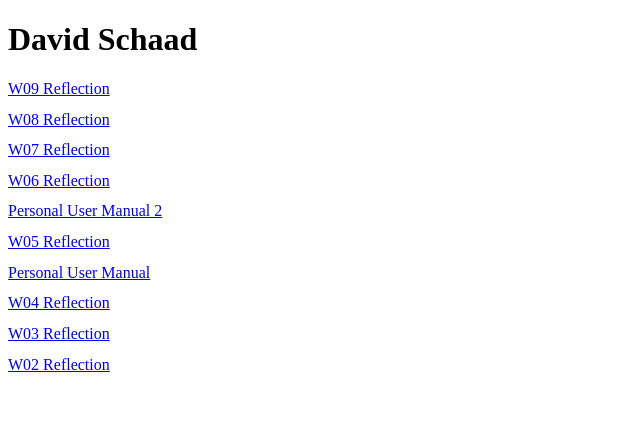
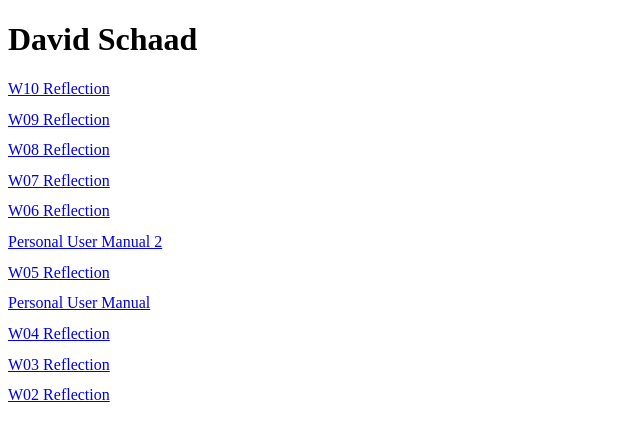
Before and after one commit to dschaad/cse170, a plain HTML site: page index.html in a window 1280 px wide. Shown: the whole page, without its empty margins (0-640 px from the left). Drawn offline with Linux system fonts and the light colour scheme.

Commit message:
added link for w10 reflection

```diff
--- a/index.html
+++ b/index.html
@@ -10,6 +10,7 @@
 <body>
     <h1>David Schaad</h1>
     <div id="documents">
+        <a href="W10 Reflection.docx">W10 Reflection</a>
         <a href="W09 Reflection.docx">W09 Reflection</a>
         <a href="W08 Reflection.docx">W08 Reflection</a>
         <a href="W07 Reflection.docx">W07 Reflection</a>
```
